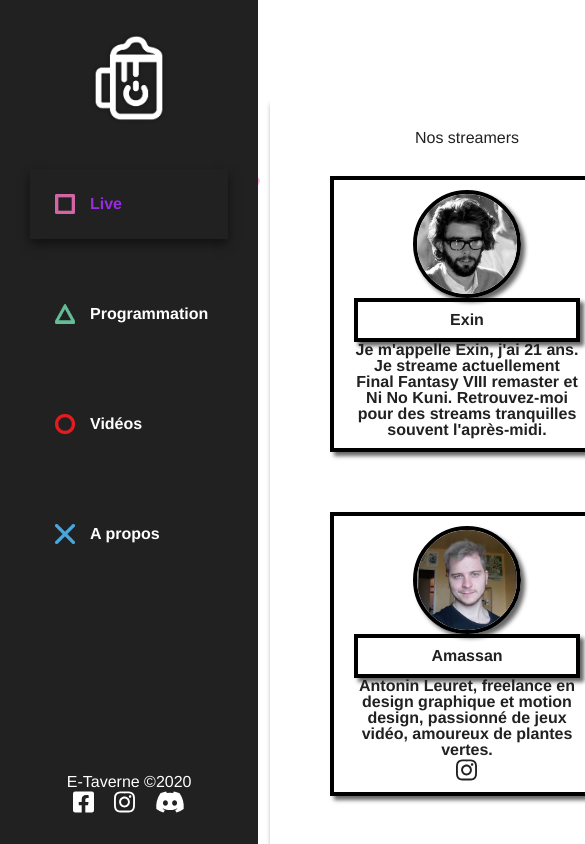
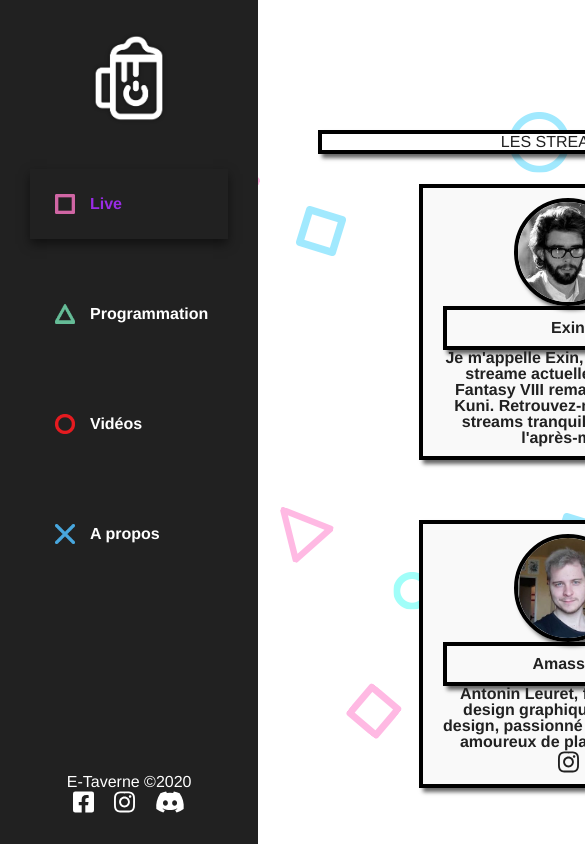
Before and after one commit to jeremyrts/etaverne, a Vue app: page /#/ in a window 390 px wide. Shown: the top 844 px of the page, 585 px wide, since content can reach past the window. Built offline with nearby package versions, Linux system fonts and the light colour scheme; what vue-plugin-load-script would draw is missing.

Commit message:
Update layout of streamers section in grid

```diff
--- a/src/components/TeamMember.vue
+++ b/src/components/TeamMember.vue
@@ -81,7 +81,7 @@
   margin: 30px 30px;
   align-items: center;
   width: 250px;
-  /* height: 400px; */
+  background-color: #F9F9F9;
   padding: 10px 20px;
   border: 4px solid #000000;
   box-shadow: 4px 4px 4px rgba(0, 0, 0, 0.6);
--- a/src/views/Home.vue
+++ b/src/views/Home.vue
@@ -66,8 +66,8 @@
       </iframe>
     </div>
     <div class="section team">
-      <div>
-        <h2>Nos streamers</h2>
+      <div id="streamer-title">
+        <h2>LES STREAMERS</h2>
       </div>
       <div class="team-content">
         <TeamMember
@@ -141,20 +141,45 @@
   justify-content: center;
   margin: 50px 0;
 }
-.team {
-  justify-content: space-around;
-
-}
-.canvas {
+.canvas, #streamer-title {
   border: 4px solid #000000;
   box-sizing: border-box;
   box-shadow: 4px 4px 4px rgba(0, 0, 0, 0.6);
   background-color: white;
+}
+#streamer-title {
+  width: 500px;
+  margin: 0 auto;
+}
+.canvas {
   display: none;
 }
 
+/* Mobile ---------- */
+@media only screen and (max-width: 799px) {
+  .team-content {
+    grid-template-columns: 1fr;
+  }
+}
+/* Tablet ---------- */
+@media only screen and (min-width: 800px) and (max-width: 1223px) {
+  .small {
+    display: inherit;
+  }
+  .medium {
+    display: none;
+  }
+  .large {
+    display: none;
+  }
+  .team-content {
+    grid-template-columns: 1fr 1fr;
+  }
+}
+
+
 /* Desktops and laptops ----------- */
-@media only screen and (min-width: 1224px) and (max-width: 1824px) {
+@media only screen and (min-width: 1224px) and (max-width: 1823px) {
   .small {
     display: none;
   }
@@ -163,6 +188,9 @@
   }
   .large {
     display: none;
+  }
+  .team-content {
+    grid-template-columns: 1fr 1fr 1fr;
   }
 }
 
@@ -177,6 +205,9 @@
   .large {
     display: inherit;
   }
+  .team-content {
+    grid-template-columns: 1fr 1fr 1fr;
+  }
 }
 
 .chat {
@@ -188,21 +219,14 @@
   margin: auto;
 }
 .team {
-  /* flex-wrap: wrap; */
   flex-direction: column;
   justify-content: space-evenly;
-  /* align-content: flex-start; */
-  width: 80%;
+  width: 100%;
   margin: 30px auto;
   padding: 30px;
-  background-color: white;
-  box-shadow: 0px 4px 4px rgba(0, 0, 0, 0.25);
 }
 .team-content {
-  align-content: center;
-  display: flex;
-  flex-wrap: wrap;
-  flex-direction: row;
-  justify-content: center;
+  margin: auto;
+  display: grid;
 }
 </style>
```
